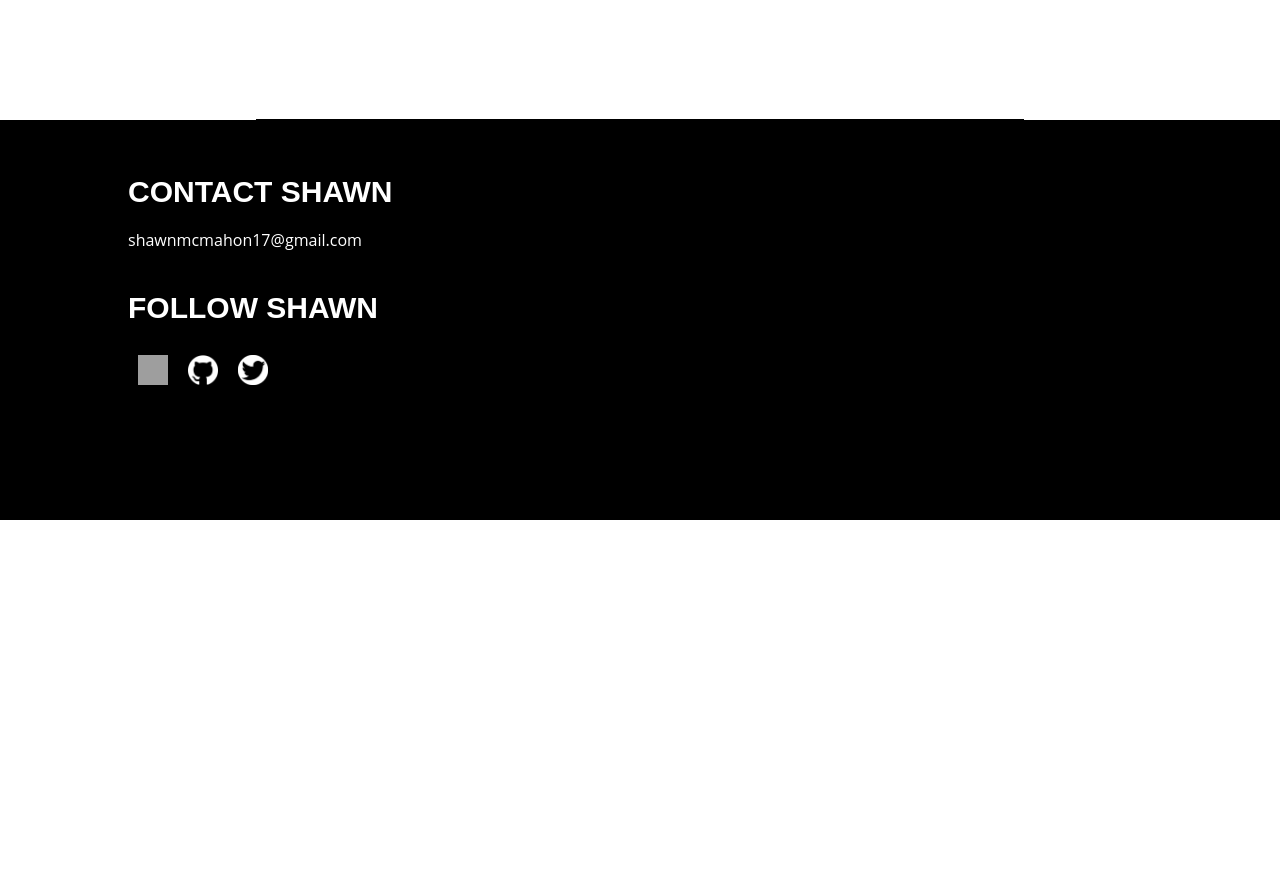
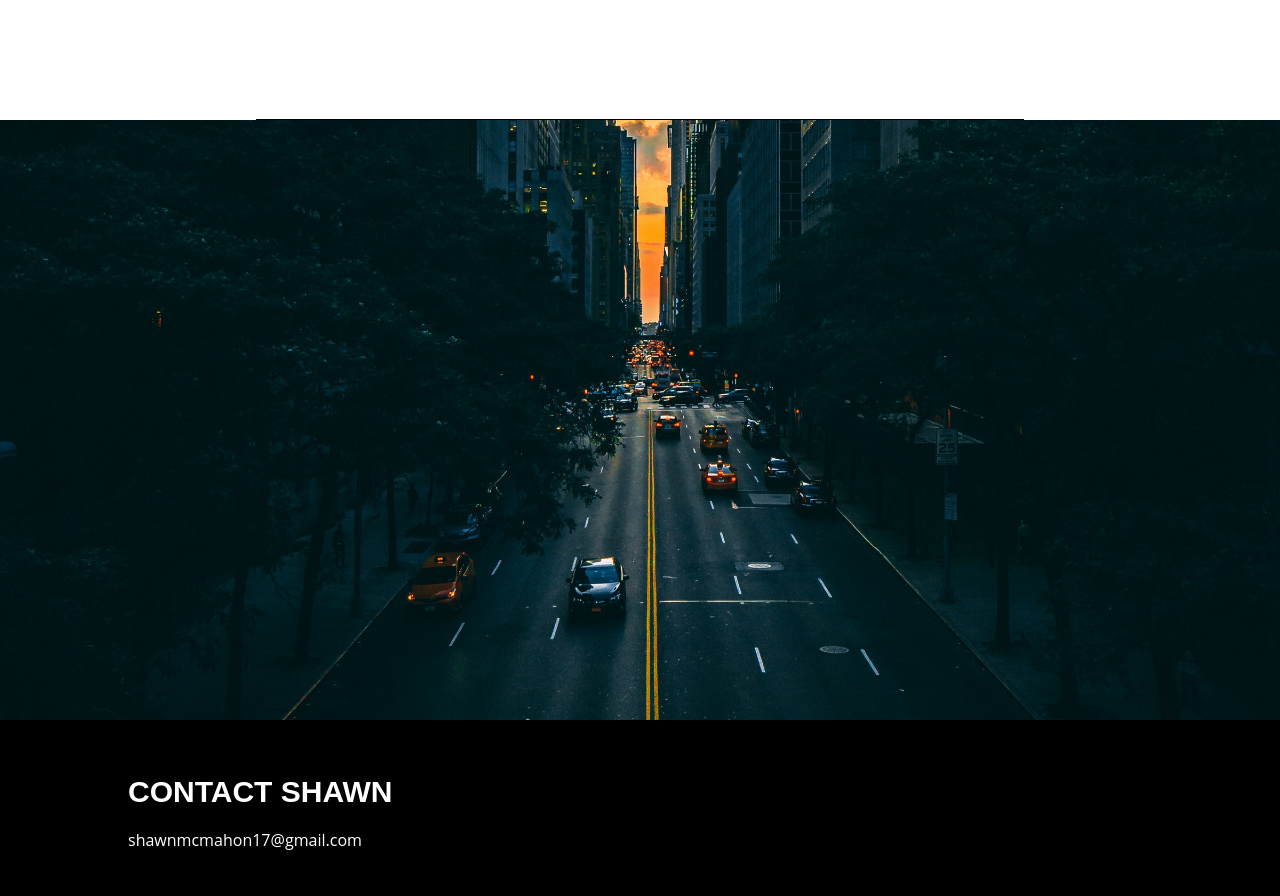
Before and after one commit to shawnmcmahon/portfolio, a React (Create React App) app: page / in a window 1280 px wide. Shown: the part 1180-2076 px from the top of the page. Before the commit the page ends 1700 px from the top, so only its background shows below. Built offline with nearby package versions, Linux system fonts and the light colour scheme; grey boxes are pictures that could not be loaded.

Commit message:
Add photo to the home component

```diff
--- a/src/Components/Home/Home.css
+++ b/src/Components/Home/Home.css
@@ -47,7 +47,7 @@
 
 .home-name {
   width: 90%;
-  height: 100vh;
+  height: 125vh;
 }
 
 .home-container {
@@ -82,3 +82,15 @@
   font-weight: 500;
   width: 125px;
 }
+
+.image-container {
+  width: 100%;
+  height: 75vh;
+}
+
+.image {
+  width: 100%;
+  height: 100%;
+  object-fit: cover;
+  object-position: 50% 60%;
+}
--- a/src/Components/Home/Home.js
+++ b/src/Components/Home/Home.js
@@ -1,3 +1,4 @@
+import city from '../../assets/city1.jpeg';
 import './Home.css';
 
 const Home = () => {
@@ -22,6 +23,9 @@ const Home = () => {
           <p>Let's build something beautiful together. </p>
         </section>
       </div>
+      <div className="image-container">
+        <img src={city} className="image" />
+      </div>
     </section>
   );
 }
```
Also changed, not shown: src/Assets/city1.jpeg (added).
